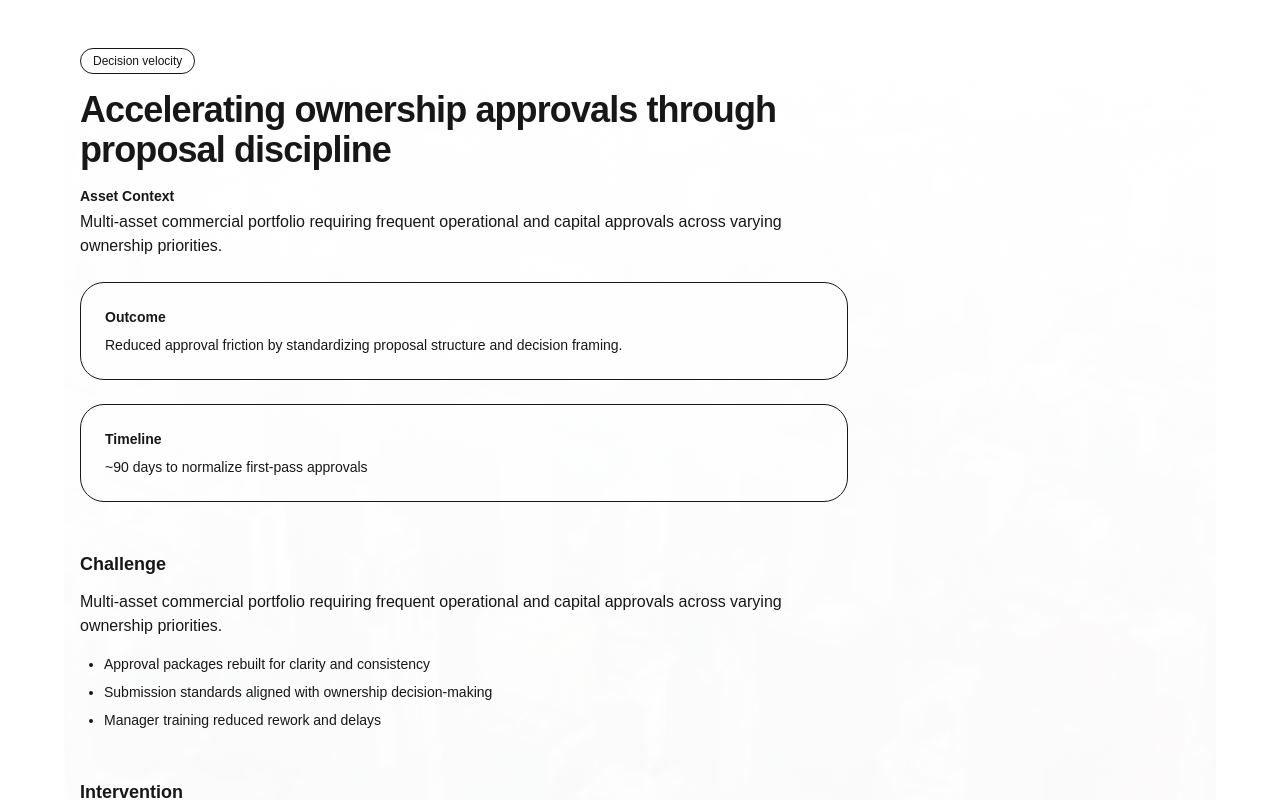
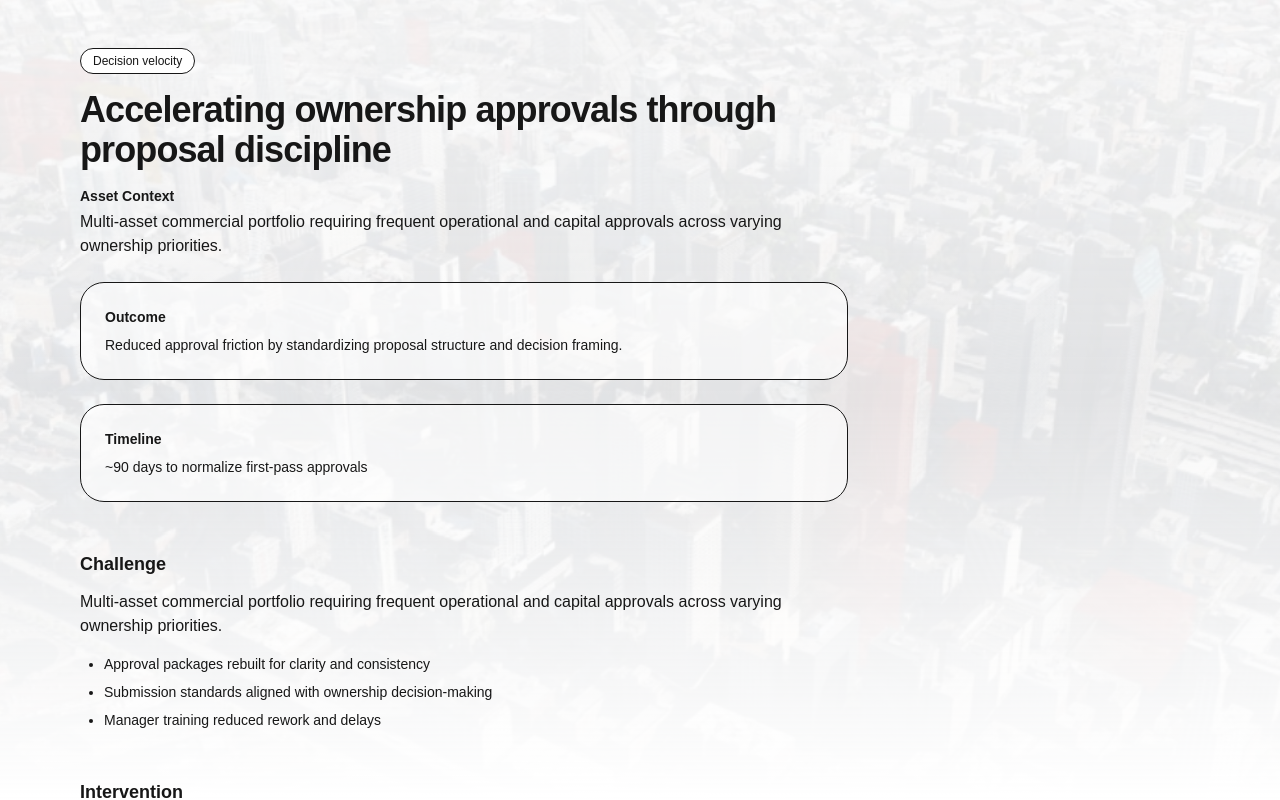
Before and after one commit to BK14782/brian-killian-consulting, a Next.js app: page /case-studies/approval-cycle-time in a window 1280 px wide. Shown: the top 800 px of the page. Built offline with nearby package versions, Linux system fonts and the light colour scheme.

Commit message:
Adjust case study hero background visibility

```diff
--- a/src/app/case-studies/[slug]/page.tsx
+++ b/src/app/case-studies/[slug]/page.tsx
@@ -54,17 +54,19 @@ export default async function CaseStudyPage({
   return (
     <main className="relative mx-auto max-w-6xl px-4 py-12">
       {cs.heroImage ? (
-      <div className="pointer-events-none absolute inset-0 -z-10 overflow-hidden">
+  <div className="pointer-events-none fixed inset-0 -z-10 overflow-hidden">
     <Image
       src={cs.heroImage}
       alt=""
       fill
       priority
-          className="object-cover opacity-20"
+      className="object-cover opacity-35"
     />
-        <div className="absolute inset-0 bg-gradient-to-b from-background via-background/90 to-background" />
+    <div className="absolute inset-0 bg-background/65" />
+    <div className="absolute inset-0 bg-gradient-to-b from-background/40 via-transparent to-background" />
   </div>
 ) : null}
+
 
       <div className="max-w-3xl">
         <div className="inline-flex items-center rounded-full border bg-background px-3 py-1 text-xs">
```
Lines whose indentation alone changed are shown as unchanged.
